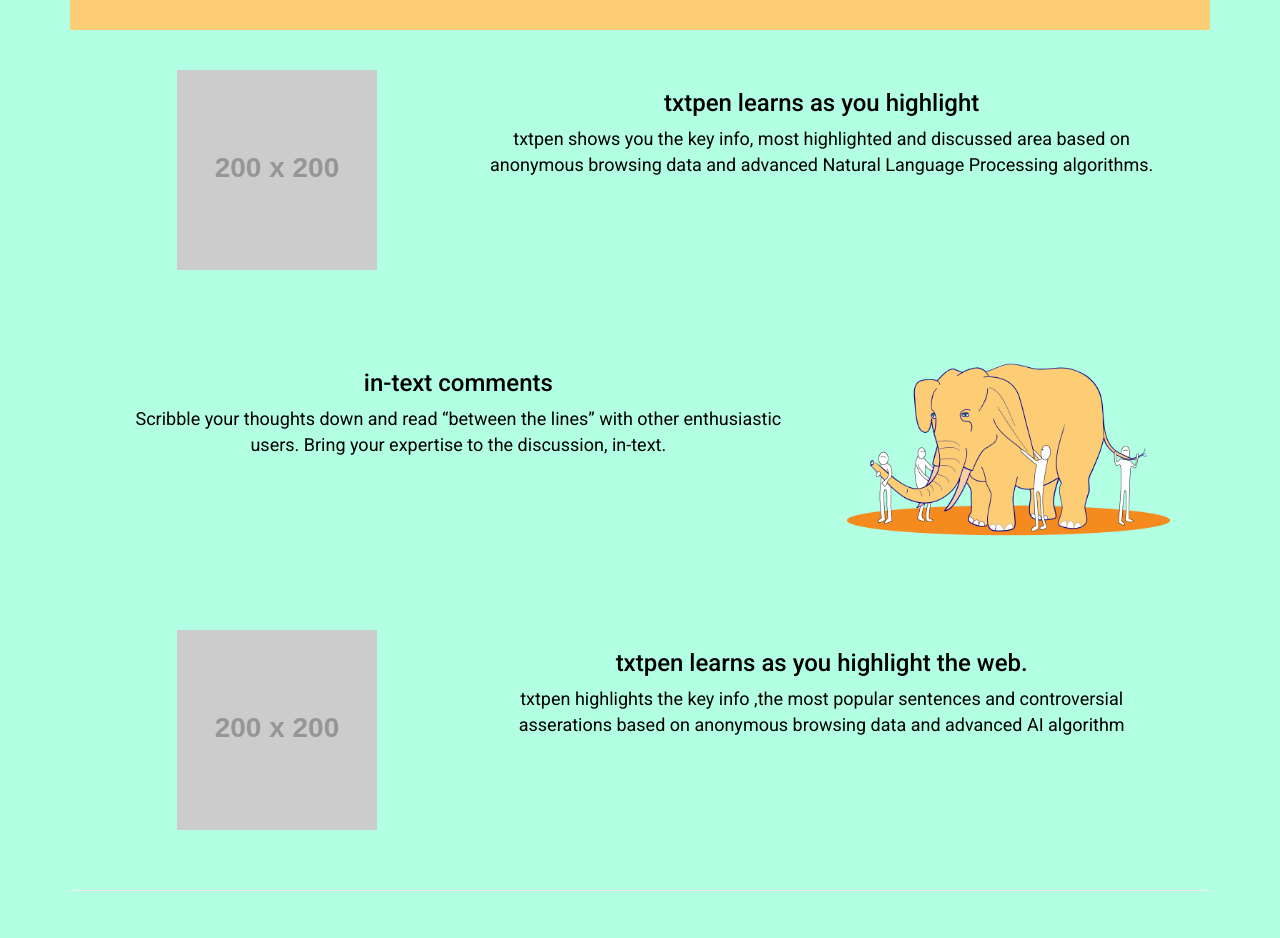
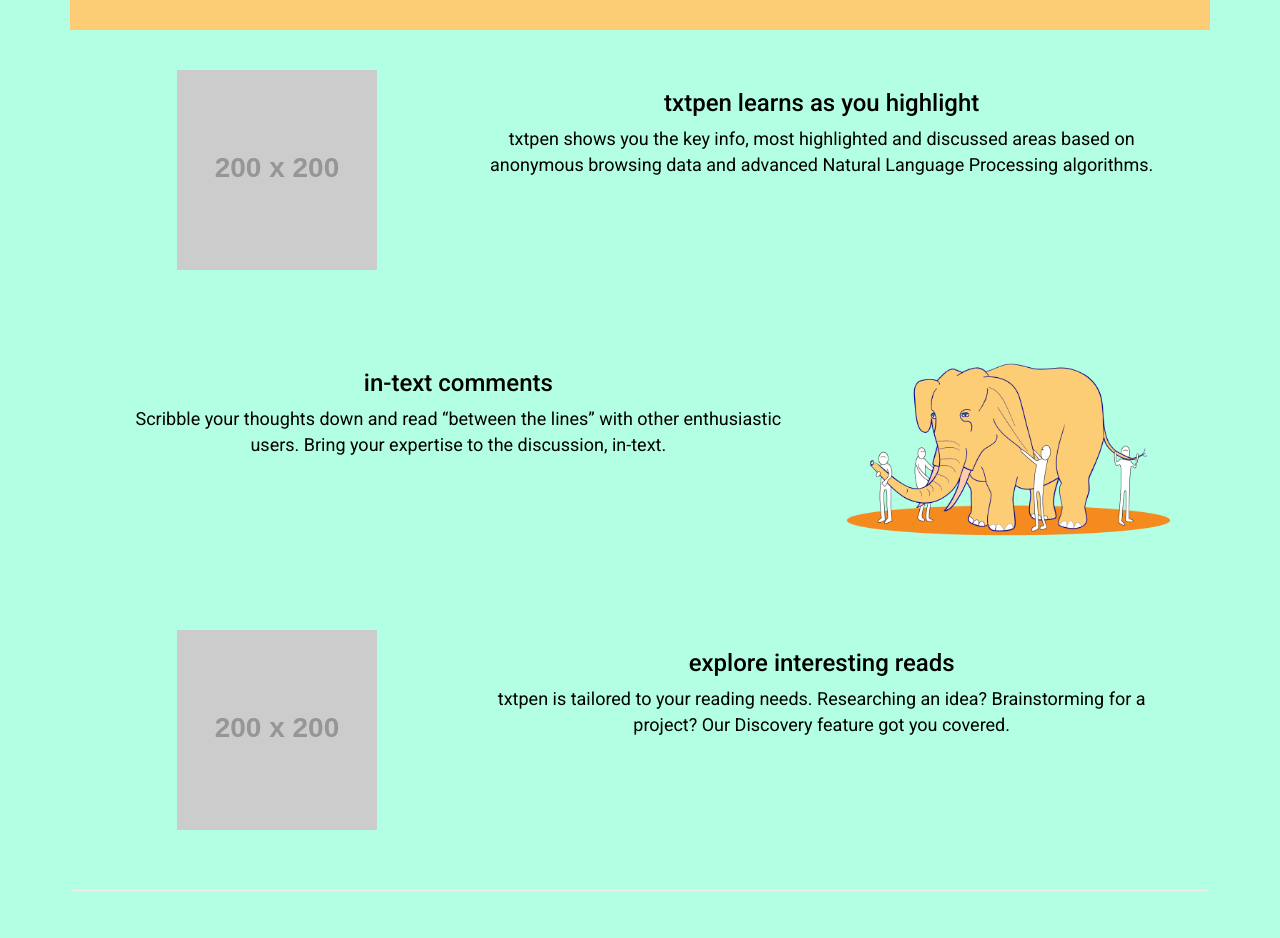
Before and after one commit to Kenshinhu/index, a website: page index.html in a window 1280 px wide. Shown: the part 540-1478 px from the top of the page. Drawn offline with nearby package versions, Linux system fonts and the light colour scheme; placeholder pictures from the web are drawn by us.

Commit message:
changed some descriptions

```diff
--- a/index.html
+++ b/index.html
@@ -97,7 +97,7 @@
                 <h3>txtpen learns as you highlight</h3>
                 <p>
                   txtpen shows you the key info, most highlighted
-                  and discussed area based on anonymous browsing data
+                  and discussed areas based on anonymous browsing data
                   and advanced Natural Language Processing algorithms.
                 </p>
           </div>
@@ -121,12 +121,9 @@
            <img src="http://fakeimg.pl/200x200/" alt="">
           </div>
           <div class="col-md-8">
-                <h3>txtpen learns as you highlight the web.</h3>
+                <h3>explore interesting reads</h3>
                 <p>
-                  txtpen highlights the key info ,the most
-                  popular sentences and controversial
-                  asserations based on anonymous browsing data
-                  and advanced AI algorithm
+                   txtpen is tailored to your reading needs. Researching an idea? Brainstorming for a project? Our Discovery feature got you covered.
                 </p>
           </div>
       </div>
```
Also changed, not shown: assets/styles/common.css (line endings or trailing spaces).
